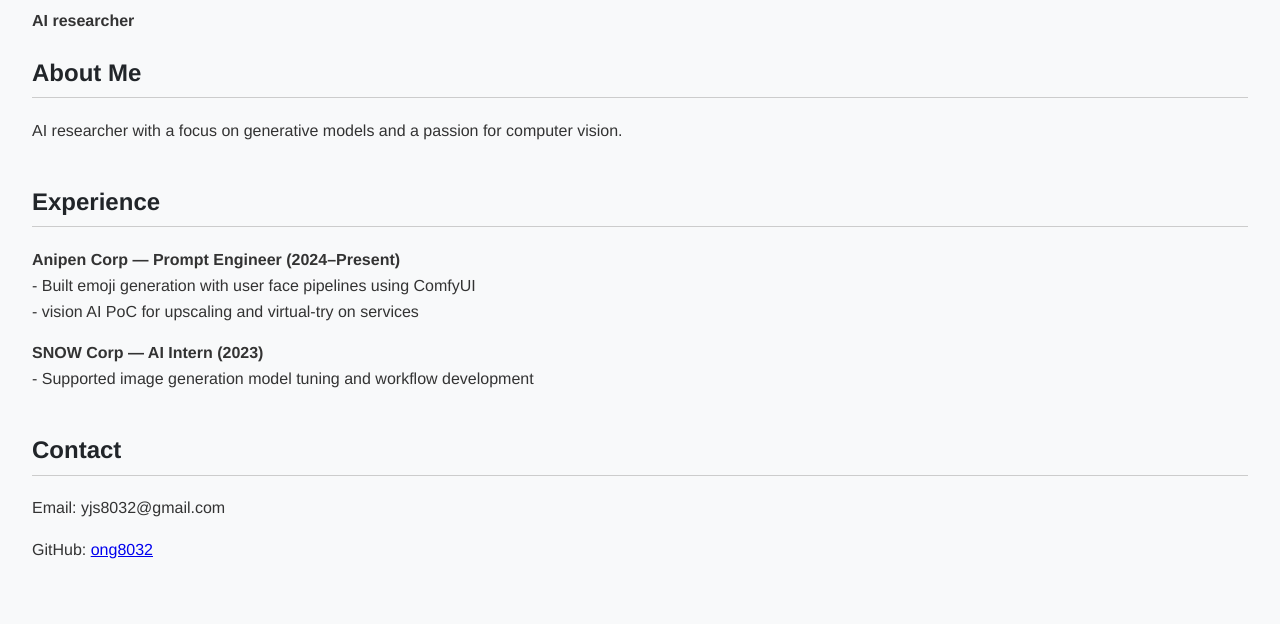
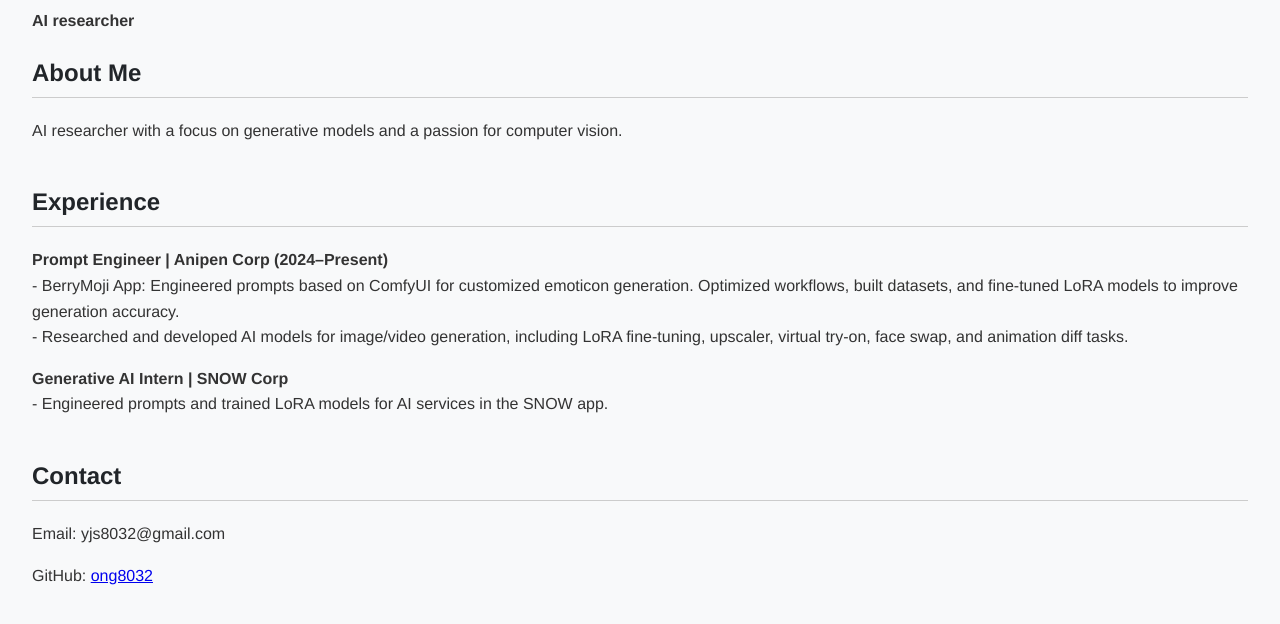
Before and after one commit to ong8032/ong8032.github.io, a plain HTML site: page index.html in a window 1280 px wide. Shown: the part 118-742 px from the top of the page. Drawn offline with Linux system fonts and the light colour scheme.

Commit message:
Update index.html

```diff
--- a/index.html
+++ b/index.html
@@ -38,12 +38,12 @@
 
   <div class="section">
     <h2>Experience</h2>
-    <p><strong>Anipen Corp — Prompt Engineer (2024–Present)</strong><br>
-      - Built emoji generation with user face pipelines using ComfyUI <br>
-      - vision AI PoC for upscaling and virtual-try on services
+    <p><strong>Prompt Engineer | Anipen Corp (2024–Present)</strong><br>
+      - BerryMoji App: Engineered prompts based on ComfyUI for customized emoticon generation. Optimized workflows, built datasets, and fine-tuned LoRA models to improve generation accuracy. <br>
+      - Researched and developed AI models for image/video generation, including LoRA fine-tuning, upscaler, virtual try-on, face swap, and animation diff tasks.
     </p>
-    <p><strong>SNOW Corp — AI Intern (2023)</strong><br>
-      - Supported image generation model tuning and workflow development
+    <p><strong>Generative AI Intern | SNOW Corp</strong><br>
+      - Engineered prompts and trained LoRA models for AI services in the SNOW app.
     </p>
   </div>
 
```
